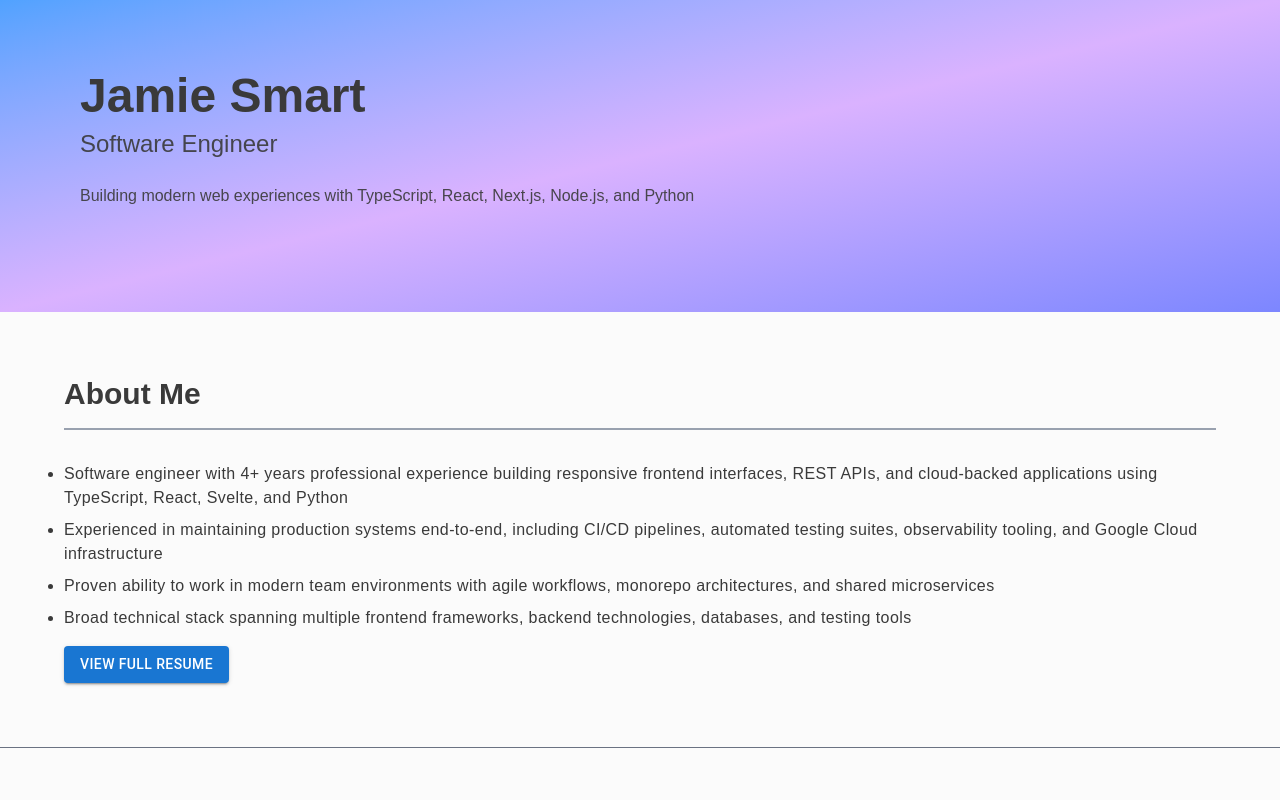
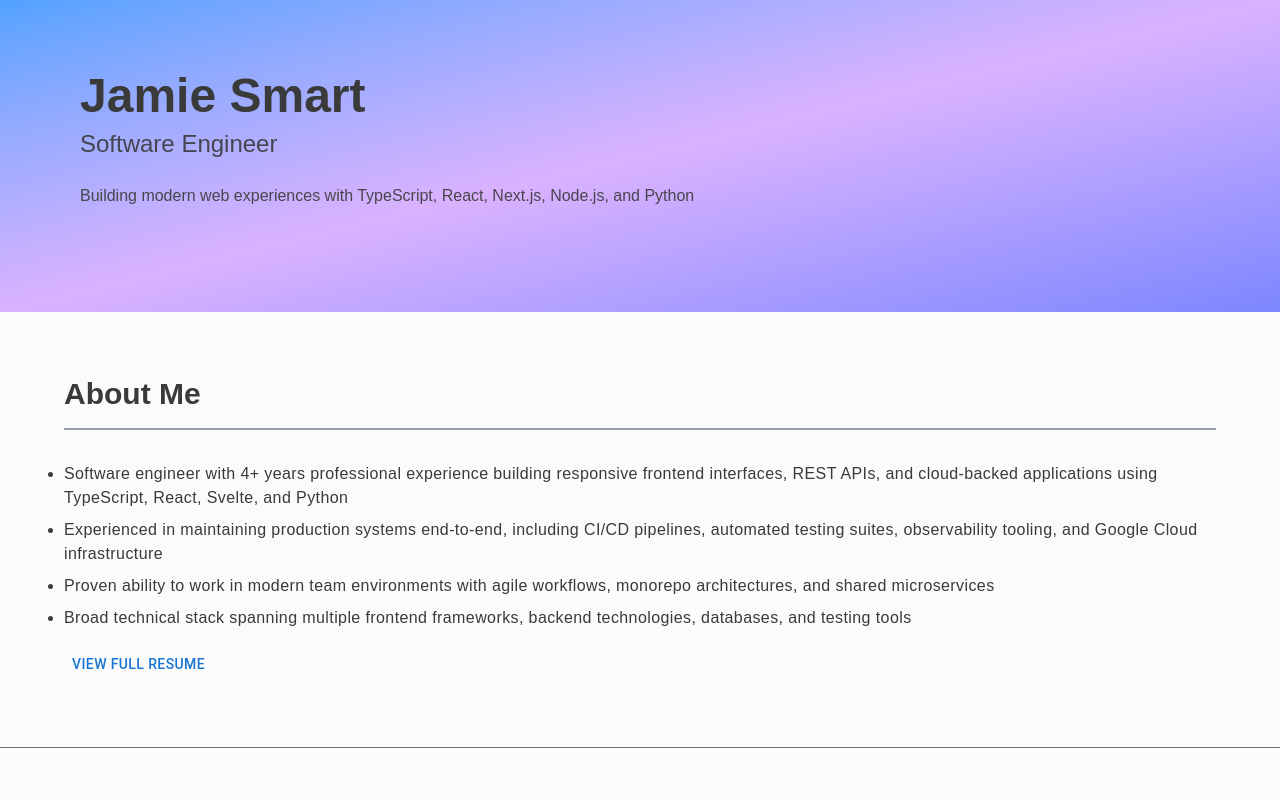
Before and after one commit to jamiemcg10/jamie-smart.info, a Next.js app: page / in a window 1280 px wide. Shown: the top 800 px of the page. Built offline with nearby package versions, Linux system fonts and the light colour scheme.

Commit message:
update resume link btn type

```diff
--- a/src/app/components/About.tsx
+++ b/src/app/components/About.tsx
@@ -23,7 +23,7 @@ export default function About() {
           databases, and testing tools
         </li>
       </ol>
-      <Button variant="contained" href="/resume">
+      <Button variant="text" href="/resume">
         View full resume
       </Button>
     </Section>
```
